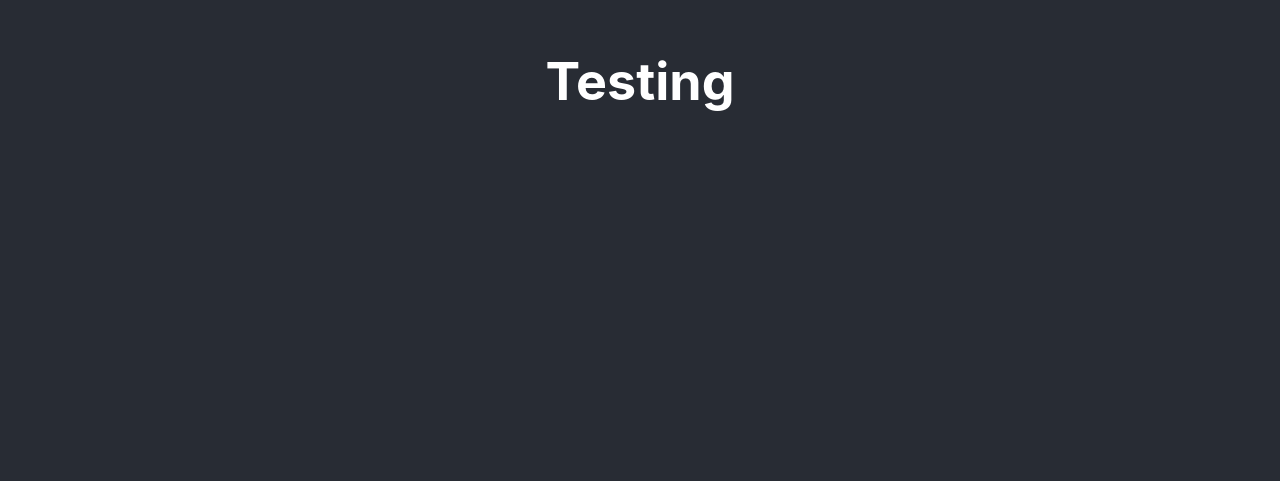
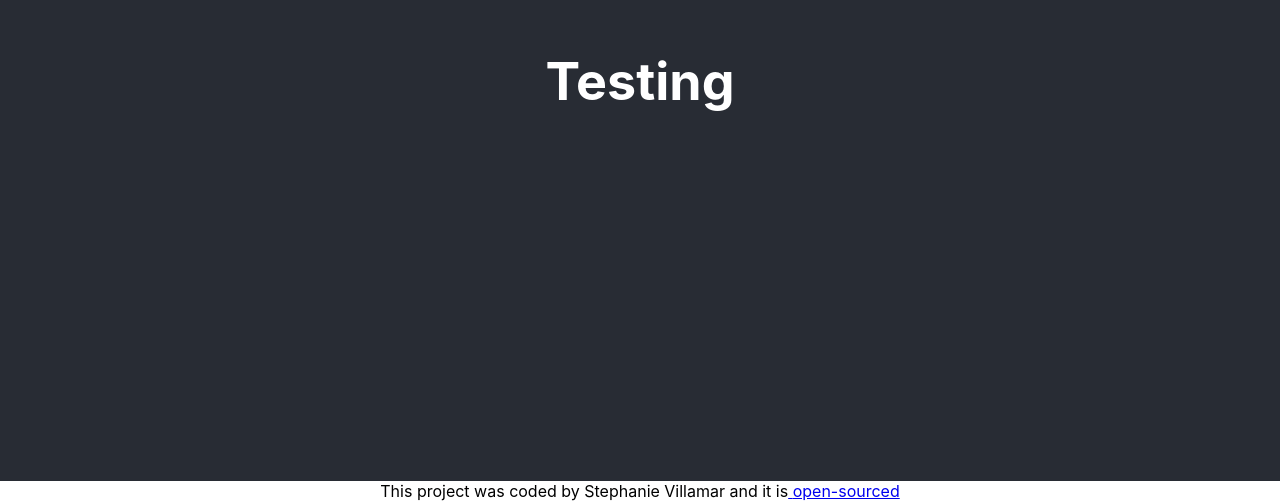
Before and after one commit to stephaniemv9/testing-my-app, a React (Create React App) app: page / in a window 1280 px wide. Shown: the part 319-820 px from the top of the page. Built offline with nearby package versions, Linux system fonts and the light colour scheme.

Commit message:
added open-source link

```diff
--- a/src/App.js
+++ b/src/App.js
@@ -1,4 +1,3 @@
-import logo from "./logo.svg";
 import "./App.css";
 
 function App() {
@@ -7,6 +6,16 @@ function App() {
       <header className="App-header">
         <h1>Testing</h1>
       </header>
+      <footer>
+        This project was coded by Stephanie Villamar and it is
+        <a
+          href="https://github.com/stephaniemv9/testing-my-app"
+          target="_blank"
+        >
+          {" "}
+          open-sourced
+        </a>
+      </footer>
     </div>
   );
 }
```
